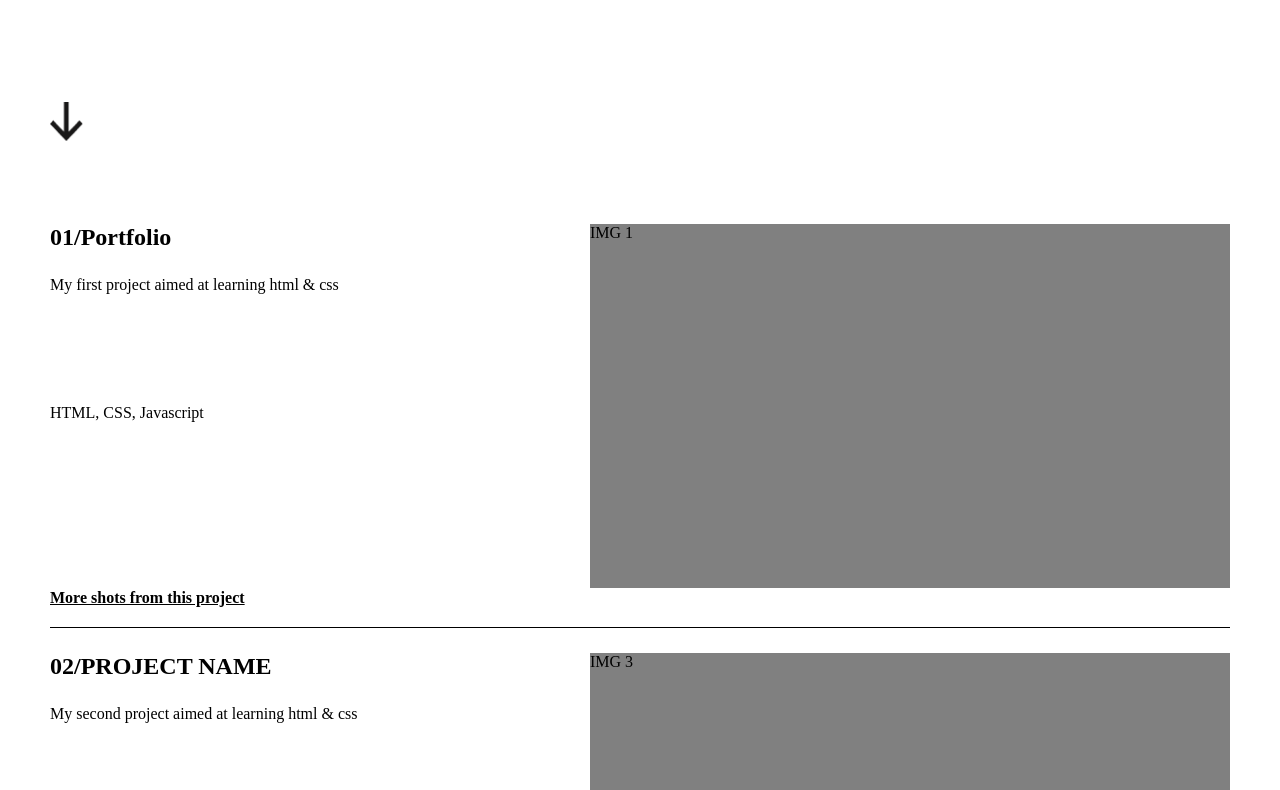
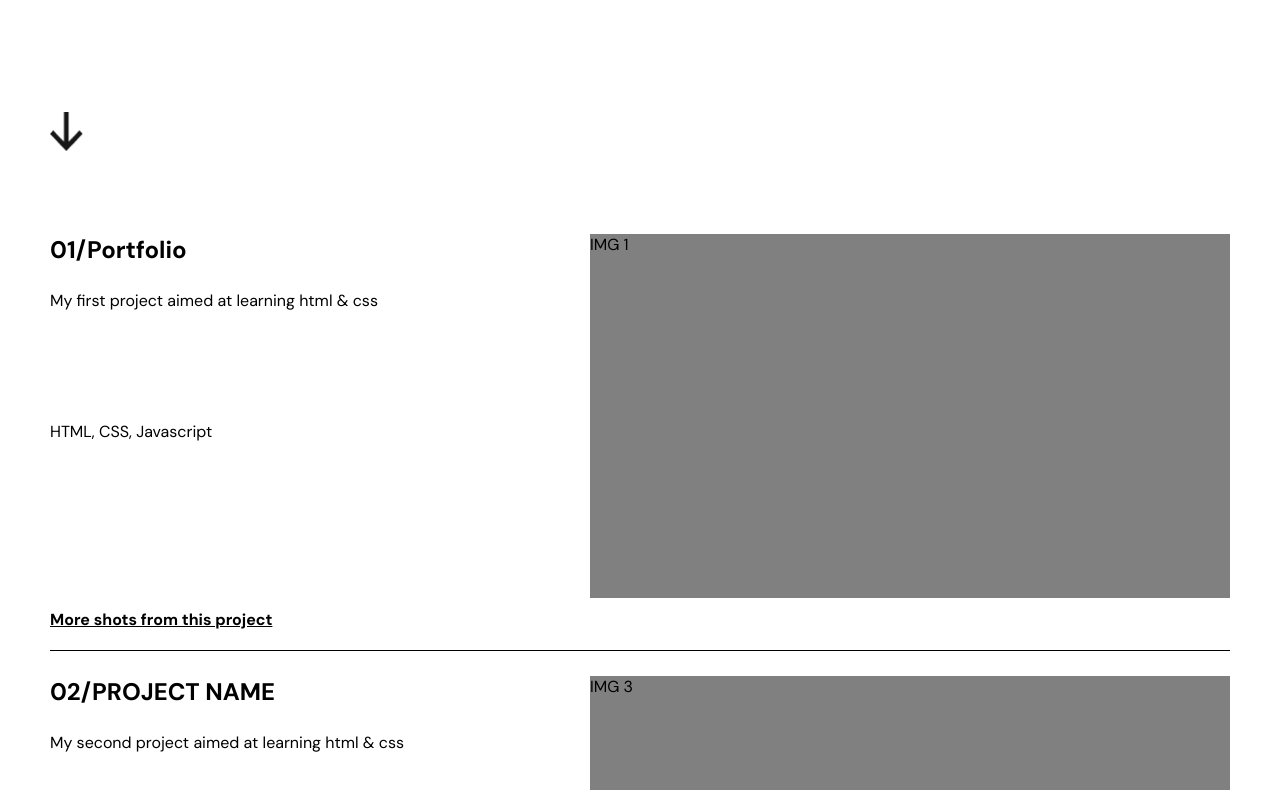
Before and after one commit to StanislavM31/portfolioMinko, a plain HTML site: page index.html in a window 1280 px wide. Shown: the part 321-1111 px from the top of the page. Drawn offline with Linux system fonts and the light colour scheme.

Commit message:
feat: DM Sans

```diff
--- a/index.html
+++ b/index.html
@@ -5,6 +5,9 @@
     <meta http-equiv="X-UA-Compatible" content="IE=edge">
     <meta name="viewport" content="width=device-width, initial-scale=1.0">
     <link rel="stylesheet" href="./style.css">
+    <link rel="preconnect" href="https://fonts.googleapis.com">
+    <link rel="preconnect" href="https://fonts.gstatic.com" crossorigin>
+    <link href="https://fonts.googleapis.com/css2?family=DM+Sans:ital,wght@0,400;0,500;0,700;1,400;1,500;1,700&display=swap" rel="stylesheet">
     <title>Portfolio</title>
 </head>
 <body>
--- a/style.css
+++ b/style.css
@@ -6,6 +6,7 @@
 html{
     scroll-behavior: smooth;
     padding: 0px 50px 20px 50px;
+    font-family: 'DM Sans', sans-serif;
 }
 
 .header-nav, .header-nav ul, .header-name, section, footer, footer ul{
```
